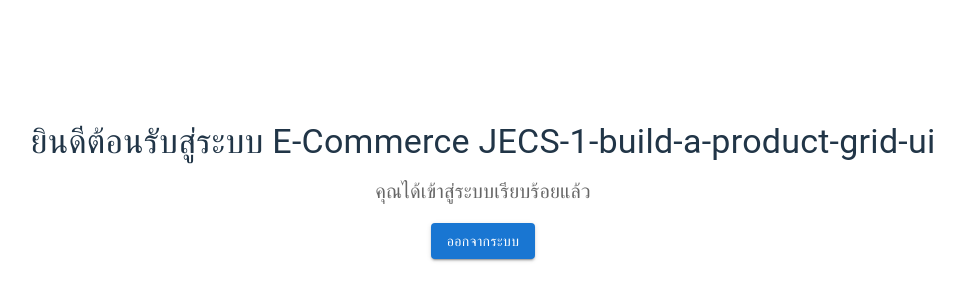
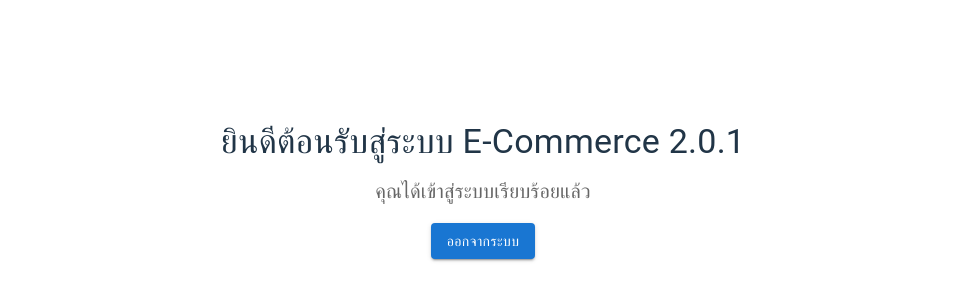
Before and after one commit to Tyjiranuwat003/jiranuwat-e-com-system, a React (Vite) app: page /home in a window 1280 px wide. Shown: the part 226-526 px from the top of the page, without its empty margins (157-1121 px from the left). Built offline with nearby package versions, Linux system fonts and the light colour scheme.

Commit message:
JECS-4-bug-1

```diff
--- a/src/pages/Home.tsx
+++ b/src/pages/Home.tsx
@@ -8,7 +8,7 @@ export const Home = () => {
     <Container>
       <Box sx={{ mt: 4 }}>
         <Typography variant="h4" component="h1" gutterBottom>
-          ยินดีต้อนรับสู่ระบบ E-Commerce JECS-1-build-a-product-grid-ui
+          ยินดีต้อนรับสู่ระบบ E-Commerce 2.0.1
         </Typography>
         <Typography variant="h6" color="textSecondary" paragraph>
           คุณได้เข้าสู่ระบบเรียบร้อยแล้ว
```
